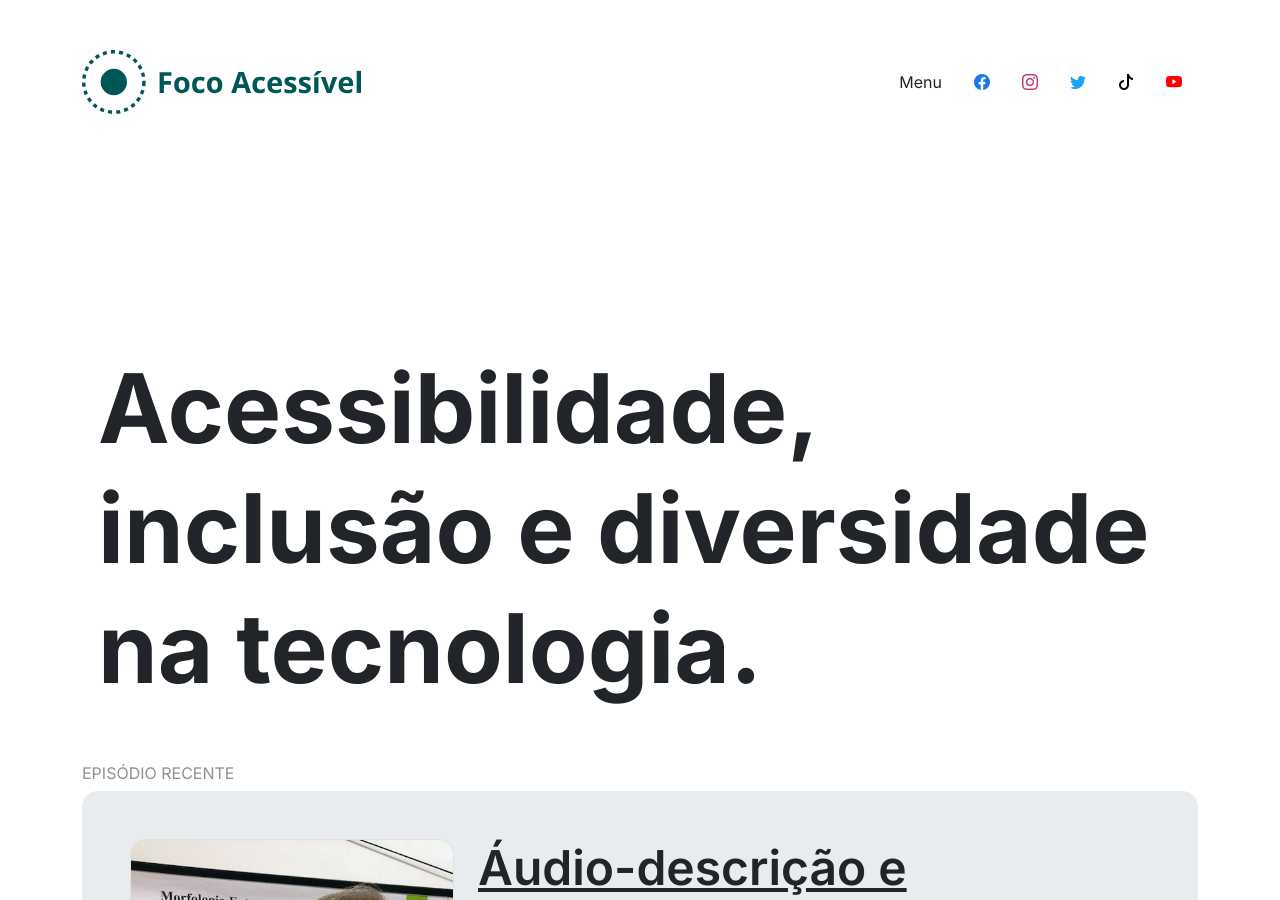
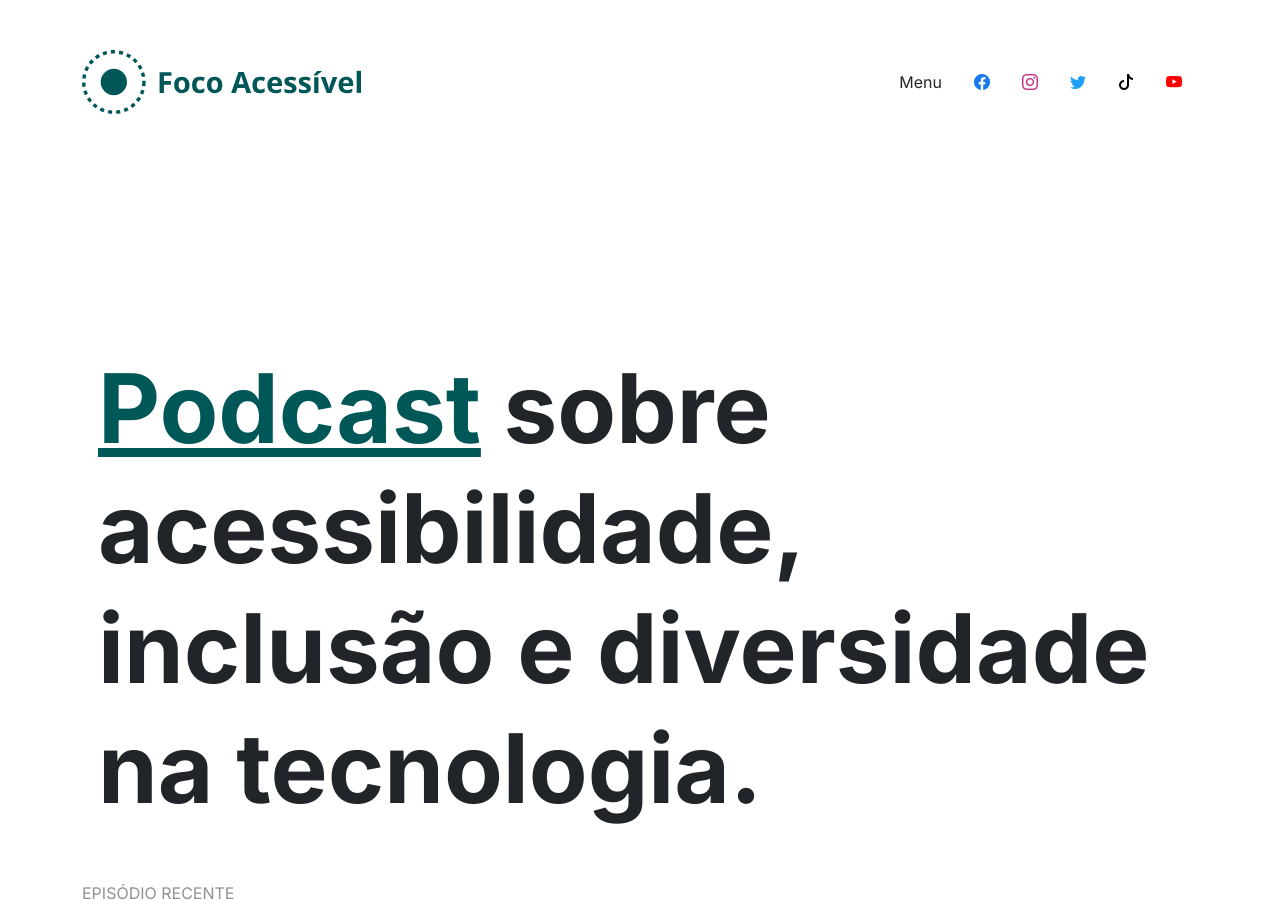
Before and after one commit to focoacessivel/focoacessivel.github.io, a Jekyll site: the page built from index.html, in a window 1280 px wide and 900 px high. Built offline with Jekyll 4.4.1, drawn with Linux system fonts in a browser that asks for light colours; nearby versions of some CDN libraries; comment, search, counter and statistics services are not loaded.

```diff
--- a/_includes/banner.html
+++ b/_includes/banner.html
@@ -1,6 +1,6 @@
 {% if page.path contains '_posts' %}
   {% else %}
-  <h2 class="py-5 px-3 banner">Acessibilidade, inclusão e diversidade na tecnologia.</h2>
+  <h2 class="py-5 px-3 banner"><a href="{{site.url}}/o-que-e-como-assinar.html" class="mouse-info" title="Saiba mais sobre o que é um podcast e como consumir esse tipo de material">Podcast</a> sobre acessibilidade, inclusão e diversidade na tecnologia.</h2>
 {% endif %}
 
 
```
